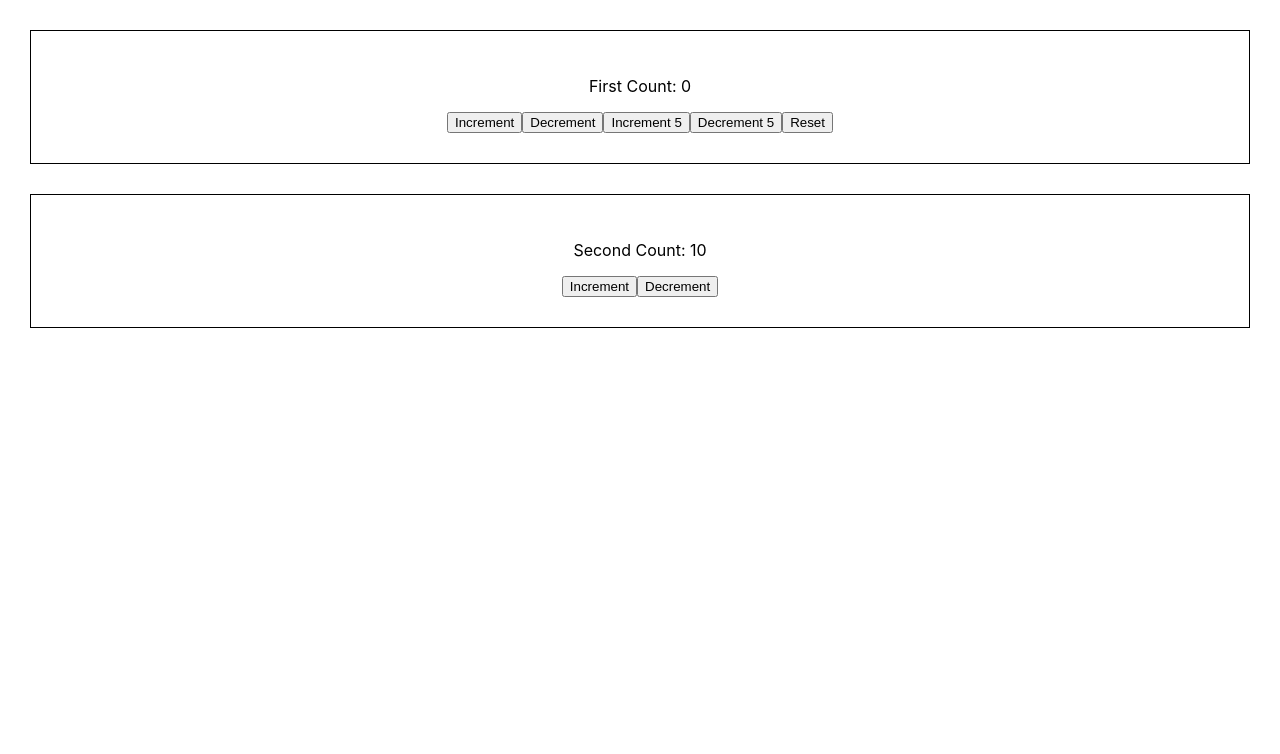
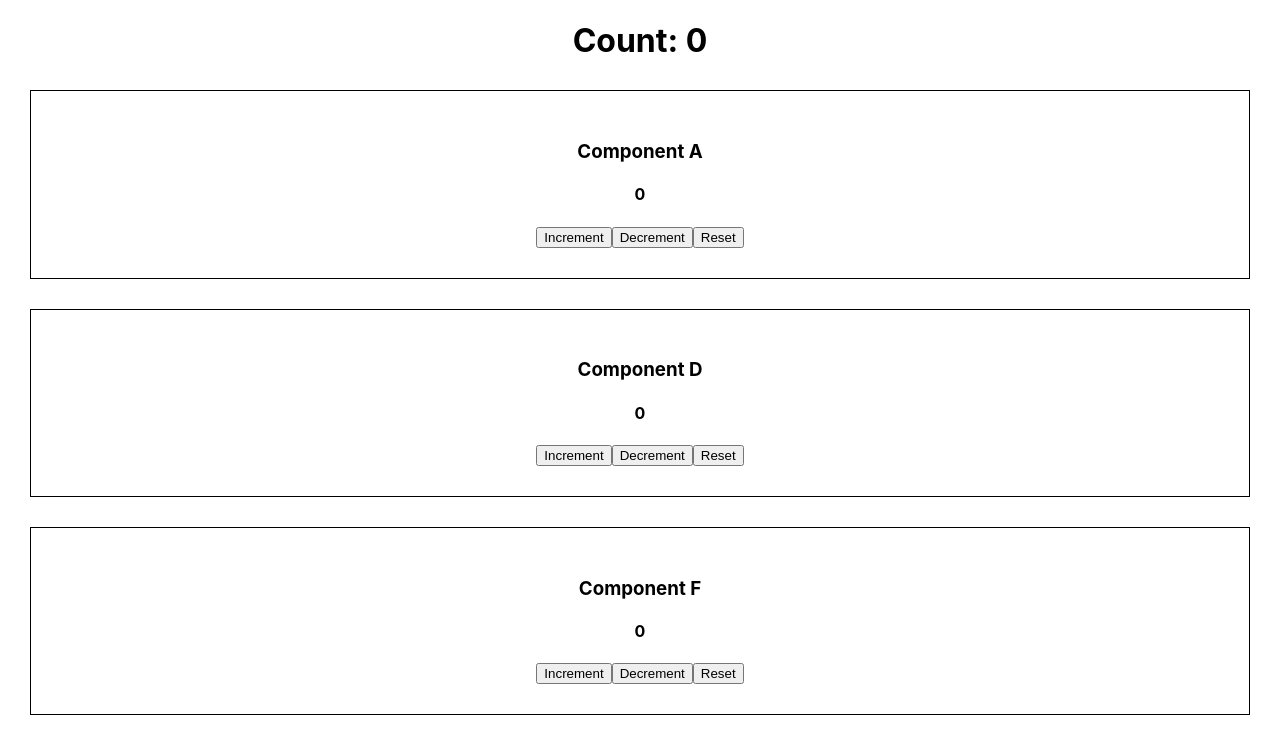
Before and after one commit to swapnil-shah/react-hooks, a React (Create React App) app: page / in a window 1280 px wide. Shown: the top 754 px of the page. Built offline with nearby package versions, Linux system fonts and the light colour scheme.

Commit message:
useReducer with useContext

```diff
--- a/src/App.js
+++ b/src/App.js
@@ -1,12 +1,37 @@
-import React from 'react'
-import CounterOne from './/components/useReducer/CounterOne'
-import CounterTwo from './/components/useReducer/CounterTwo'
+// Our goal is to maintain account state in App.js and modify that state from components A D and F
+
+import React, { useReducer } from 'react'
+import ComponentA from './components/useReducer/ComponentA'
+import ComponentB from './components/useReducer/ComponentB'
+import ComponentC from './components/useReducer/ComponentC'
+
+export const CountContext = React.createContext()
+
+const initialState = 0
+const reducer = (currentState, action) => {
+  switch (action) {
+    case 'increment':
+      return currentState + 1
+    case 'decrement':
+      return currentState - 1
+    case 'reset':
+      return initialState
+    default:
+      return currentState
+  }
+}
 
 function App() {
+  const [count, dispatch] = useReducer(reducer, initialState)
   return (
-    <div className="App">
-      <CounterTwo />
-    </div>
+    <CountContext.Provider value={{ countState: count, countDispatch: dispatch }}>
+      <div className="App">
+        <h1>Count: {count}</h1>
+        <ComponentA />
+        <ComponentB />
+        <ComponentC />
+      </div >
+    </CountContext.Provider>
   );
 }
 
--- /dev/null
+++ b/src/components/useReducer/ComponentA.js
@@ -0,0 +1,17 @@
+import React, { useContext } from 'react'
+import { CountContext } from '../../App'
+
+function ComponentA() {
+  const countContext = useContext(CountContext)
+  return (
+    <div style={{ border: "1px solid black", margin: '30px', padding: "30px" }}>
+      <h3>Component A</h3>
+      <h4>{countContext.countState}</h4>
+      <button onClick={() => countContext.countDispatch('increment')}>Increment</button>
+      <button onClick={() => countContext.countDispatch('decrement')}>Decrement</button>
+      <button onClick={() => countContext.countDispatch('reset')}>Reset</button>
+    </div>
+  )
+}
+
+export default ComponentA
--- /dev/null
+++ b/src/components/useReducer/ComponentB.js
@@ -0,0 +1,12 @@
+import React from 'react'
+import ComponentD from './ComponentD'
+
+function ComponentB() {
+  return (
+    <div>
+      <ComponentD />
+    </div>
+  )
+}
+
+export default ComponentB
--- /dev/null
+++ b/src/components/useReducer/ComponentC.js
@@ -0,0 +1,12 @@
+import React from 'react'
+import ComponentE from './ComponentE'
+
+function ComponentC() {
+  return (
+    <div>
+      <ComponentE />
+    </div>
+  )
+}
+
+export default ComponentC
--- /dev/null
+++ b/src/components/useReducer/ComponentD.js
@@ -0,0 +1,17 @@
+import React, { useContext } from 'react'
+import { CountContext } from '../../App'
+
+function ComponentD() {
+  const countContext = useContext(CountContext)
+  return (
+    <div style={{ border: "1px solid black", margin: '30px', padding: "30px" }}>
+      <h3>Component D</h3>
+      <h4>{countContext.countState}</h4>
+      <button onClick={() => countContext.countDispatch('increment')}>Increment</button>
+      <button onClick={() => countContext.countDispatch('decrement')}>Decrement</button>
+      <button onClick={() => countContext.countDispatch('reset')}>Reset</button>
+    </div>
+  )
+}
+
+export default ComponentD
--- /dev/null
+++ b/src/components/useReducer/ComponentE.js
@@ -0,0 +1,12 @@
+import React from 'react'
+import ComponentF from './ComponentF'
+
+function ComponentE() {
+  return (
+    <div>
+      <ComponentF />
+    </div>
+  )
+}
+
+export default ComponentE
--- /dev/null
+++ b/src/components/useReducer/ComponentF.js
@@ -0,0 +1,17 @@
+import React, { useContext } from 'react'
+import { CountContext } from '../../App'
+
+function ComponentF() {
+  const countContext = useContext(CountContext)
+  return (
+    <div style={{ border: "1px solid black", margin: '30px', padding: "30px" }}>
+      <h3>Component F</h3>
+      <h4>{countContext.countState}</h4>
+      <button onClick={() => countContext.countDispatch('increment')}>Increment</button>
+      <button onClick={() => countContext.countDispatch('decrement')}>Decrement</button>
+      <button onClick={() => countContext.countDispatch('reset')}>Reset</button>
+    </div>
+  )
+}
+
+export default ComponentF
```
Also changed, not shown: 1 other file (tests, documents, lock files or other folders).
